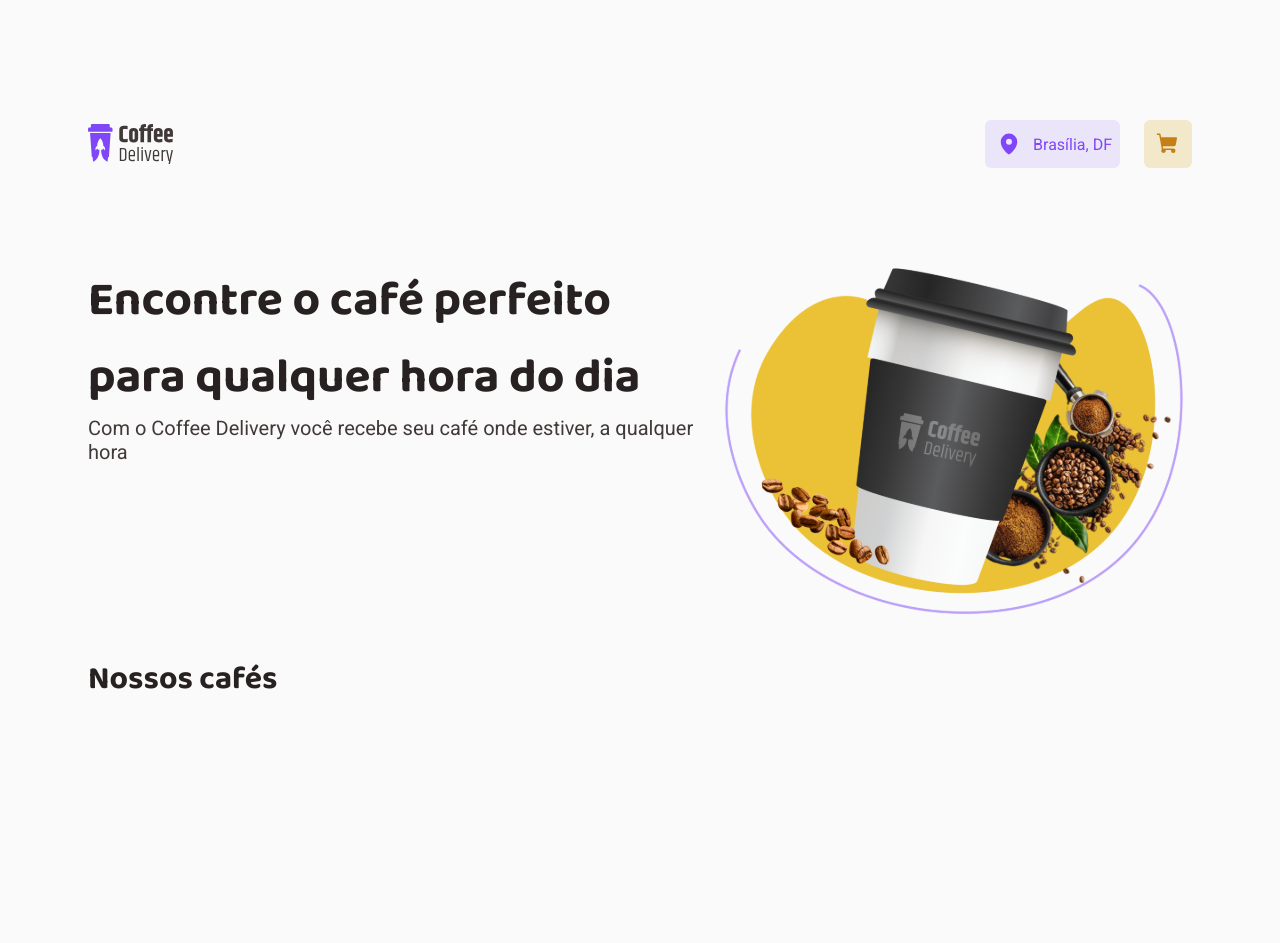
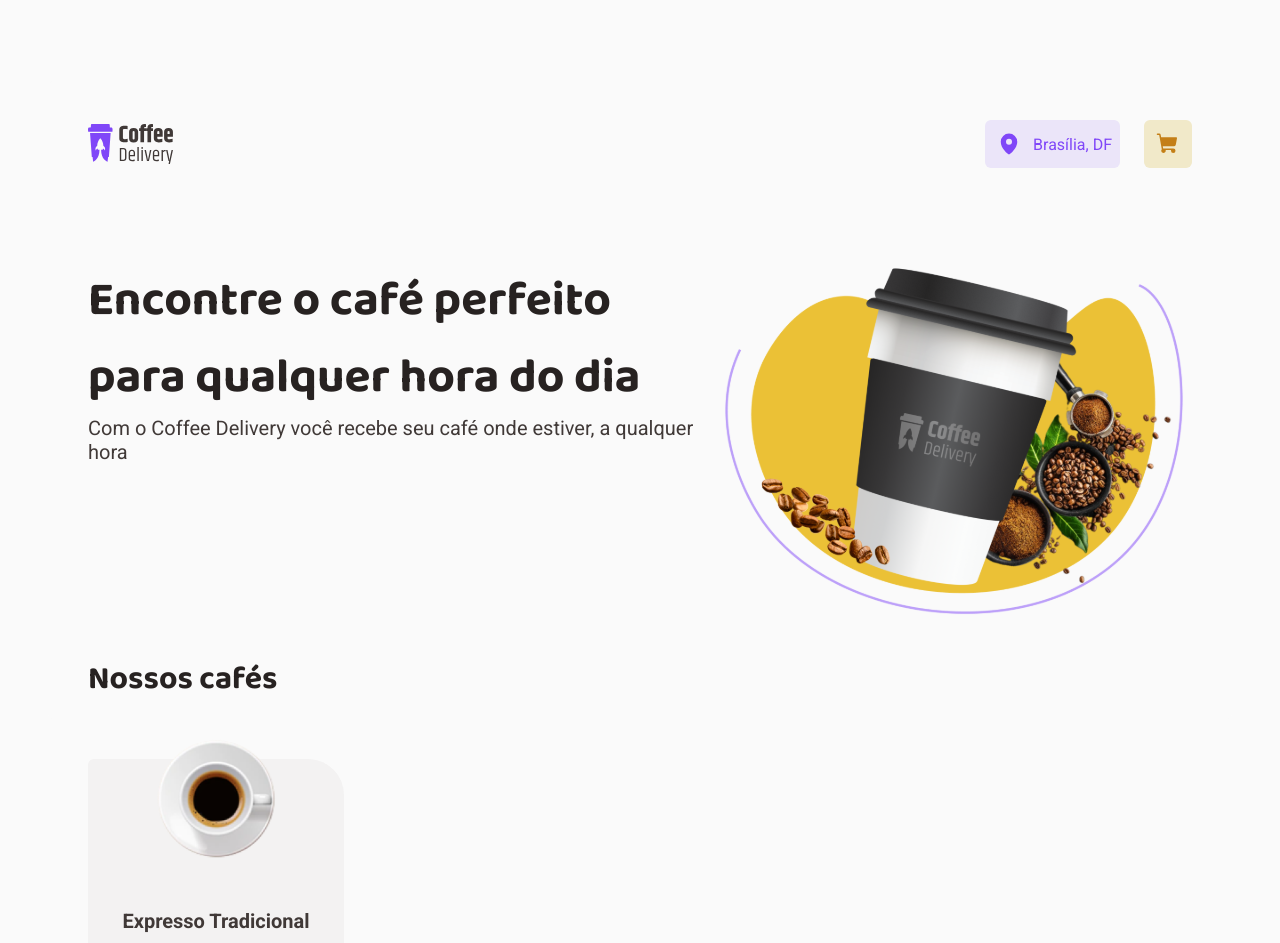
Before and after one commit to ciceroff/coffee-delivery, a React (Vite) app: page / in a window 1280 px wide. Shown: the top 943 px of the page. Before the commit the page ends 800 px from the top, so only its background shows below. Built offline with nearby package versions, Linux system fonts and the light colour scheme.

Commit message:
🚧 work in coffee component

```diff
--- a/src/components/Coffee/index.tsx
+++ b/src/components/Coffee/index.tsx
@@ -17,20 +17,80 @@ import {
 } from '../../assets'
 
 const coffees = {
-  arabe,
-  cafeComleite,
-  capuccino,
-  chocolateQuente,
-  cubano,
-  expresso,
-  expressoAmericano,
-  expressoCremoso,
-  expressoGelado,
-  havaiano,
-  irlandes,
-  latte,
-  macchiato,
-  mocaccino,
+  arabe: {
+    description: 'Bebida preparada com grãos de café árabe e especiarias',
+    title: 'Árabe',
+    img: arabe,
+  },
+  cafeComleite: {
+    description: 'Meio a meio de expresso tradicional com leite vaporizado',
+    title: 'Café com Leite',
+    img: cafeComleite,
+  },
+  capuccino: {
+    description:
+      'Bebida com canela feita de doses iguais de café, leite e espuma',
+    title: 'Capuccino',
+    img: capuccino,
+  },
+  chocolateQuente: {
+    description: 'Bebida feita com chocolate dissolvido no leite quente e café',
+    title: 'Chocolate Quente',
+    img: chocolateQuente,
+  },
+  cubano: {
+    description:
+      'Drink gelado de café expresso com rum, creme de leite e hortelã',
+    title: 'Cubano',
+    img: cubano,
+  },
+  expresso: {
+    description: 'O tradicional café feito com água quente e grãos moídos',
+    title: 'Expresso Tradicional',
+    img: expresso,
+  },
+  expressoAmericano: {
+    description: 'Expresso diluído, menos intenso que o tradicional',
+    title: 'Expresso Americano',
+    img: expressoAmericano,
+  },
+  expressoCremoso: {
+    description: 'Café expresso tradicional com espuma cremosa',
+    title: 'Expresso Cremoso',
+    img: expressoCremoso,
+  },
+  expressoGelado: {
+    description: 'Bebida preparada com café expresso e cubos de gelo',
+    title: 'Expresso Gelado',
+    img: expressoGelado,
+  },
+  havaiano: {
+    description: 'Bebida adocicada preparada com café e leite de coco',
+    title: 'Havaiano',
+    img: havaiano,
+  },
+  irlandes: {
+    description: 'Bebida a base de café, uísque irlandês, açúcar e chantilly',
+    title: 'Irlandês',
+    img: irlandes,
+  },
+  latte: {
+    description:
+      'Uma dose de café expresso com o dobro de leite e espuma cremosa',
+    title: 'Latte',
+    img: latte,
+  },
+  macchiato: {
+    description:
+      'Café expresso misturado com um pouco de leite quente e espuma',
+    title: 'Macchiato',
+    img: macchiato,
+  },
+  mocaccino: {
+    description: 'Café expresso com calda de chocolate, pouco leite e espuma',
+    title: 'Mocaccino',
+    img: mocaccino,
+  },
 } as const
 
 interface CoffeeProps {
@@ -54,7 +114,13 @@ interface CoffeeProps {
 export function Coffee({ type }: CoffeeProps) {
   return (
     <CoffeeContainer>
-      <img src={coffees[`${type}`]} alt="" />
+      <div id="image">
+        <img src={coffees[`${type}`].img} alt="" />
+      </div>
+      <span>{coffees[`${type}`].title}</span>
+      <p id="description">{coffees[`${type}`].description}</p>
+
+      <div></div>
     </CoffeeContainer>
   )
 }
--- a/src/components/Coffee/styles.ts
+++ b/src/components/Coffee/styles.ts
@@ -1,3 +1,37 @@
 import styled from 'styled-components'
 
-export const CoffeeContainer = styled.div``
+export const CoffeeContainer = styled.div`
+  margin-top: 3.375rem;
+  width: 16rem;
+  height: 19.375rem;
+  background: ${(props) => props.theme['base-card']};
+  border-radius: 6px 36px;
+  position: relative;
+
+  #image {
+    top: -20px;
+    position: absolute;
+    left: 50%;
+    transform: translateX(-50%);
+    display: flex;
+    justify-content: center;
+  }
+
+  span {
+    font-size: 20px;
+    line-height: 26px;
+    font-weight: 700;
+    padding-top: 9.3125rem;
+    display: flex;
+    justify-content: center;
+    color: ${(props) => props.theme['base-subtitle']};
+  }
+
+  #description {
+    padding-left: 1.25rem;
+    padding-right: 1.25rem;
+    padding-top: 0.5rem;
+    color: ${(props) => props.theme['base-label']};
+    text-align: center;
+  }
+`
--- a/src/pages/Home/index.tsx
+++ b/src/pages/Home/index.tsx
@@ -1,5 +1,6 @@
 import { HomeContainer } from './styles'
 import img from '../../assets/Imagem.svg'
+import { Coffee } from '../../components/Coffee'
 
 export function Home() {
   return (
@@ -16,6 +17,7 @@ export function Home() {
       </main>
 
       <h1>Nossos cafés</h1>
+      <Coffee type="expresso"></Coffee>
     </HomeContainer>
   )
 }
```
